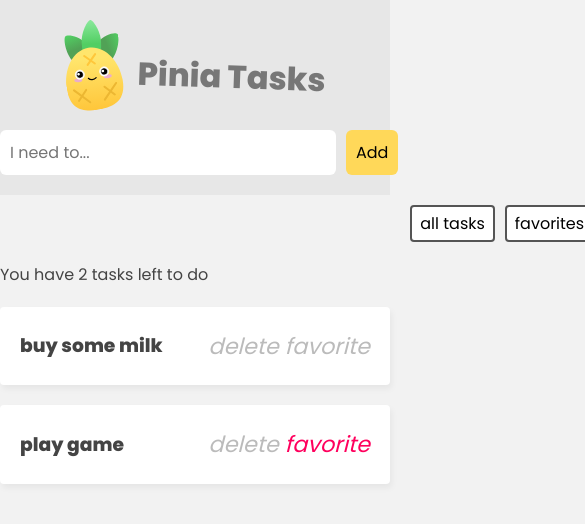
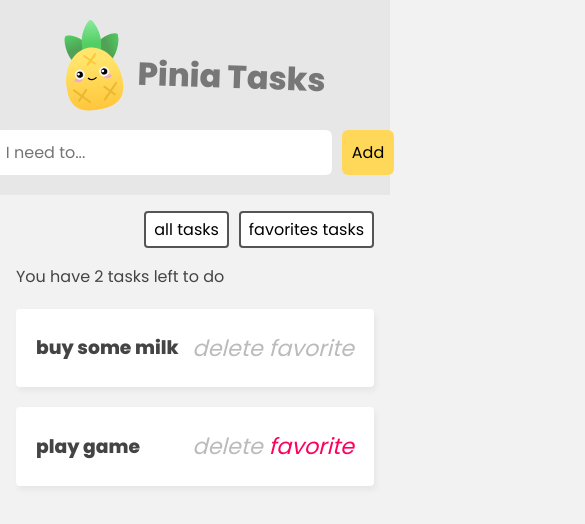
Before and after one commit to Aleroms/pinia-tasks, a Vue app: page / in a window 390 px wide. Shown: the top 524 px of the page, 585 px wide, since content can reach past the window. Built offline with nearby package versions, Linux system fonts and the light colour scheme; the HTML template or start-up script is replaced by a standard one.

Commit message:
added responsiveness to app

```diff
--- a/src/assets/main.css
+++ b/src/assets/main.css
@@ -9,7 +9,6 @@ body * {
   font-family: "Poppins";
 }
 
-/* header */
 header {
   text-align: center;
   background: #e7e7e7;
@@ -30,10 +29,9 @@ header h1 {
   color: #777;
   transform: rotate(2deg);
 }
-
 .filter {
-  width: 640px;
-  margin: 10px auto;
+  min-width: 300px;
+  margin: 1rem;
   text-align: right;
 }
 .filter button {
@@ -49,7 +47,11 @@ header h1 {
 .new-task-form {
   background: #e7e7e7;
   padding: 20px 0;
+  display: flex;
+  align-items: center;
+  justify-content: center;
 }
+
 form {
   max-width: 400px;
   margin: 0 auto;
@@ -73,3 +75,45 @@ form input {
   color: #555;
   font-size: 1em;
 }
+
+.task-list {
+  min-width: 300px;
+  margin: 1rem;
+}
+.task {
+  padding: 6px 20px;
+  background: #fff;
+  margin-top: 20px;
+  border-radius: 4px;
+  box-shadow: 2px 4px 6px rgba(0, 0, 0, 0.05);
+  display: flex;
+  justify-content: space-between;
+  align-items: center;
+}
+.task h3,
+.task .icons {
+  display: inline-block;
+}
+.task .icons {
+  text-align: right;
+}
+.task i {
+  font-size: 1.4em;
+  margin-left: 6px;
+  cursor: pointer;
+  color: #bbb;
+}
+.task i.active {
+  color: #ff005d;
+}
+/* tablet  */
+@media (min-width: 673px) {
+  .task-list {
+    max-width: 640px;
+    margin: 10px auto;
+  }
+  .filter {
+    max-width: 640px;
+    margin: 10px auto;
+  }
+}
--- a/src/components/TaskDetails.vue
+++ b/src/components/TaskDetails.vue
@@ -32,34 +32,5 @@ export default {
 <style>
 /* these were in main.css  */
 /* task list */
-.task-list {
-  max-width: 640px;
-  margin: 20px auto;
-}
-.task {
-  padding: 6px 20px;
-  background: #fff;
-  margin-top: 20px;
-  border-radius: 4px;
-  box-shadow: 2px 4px 6px rgba(0, 0, 0, 0.05);
-  display: flex;
-  justify-content: space-between;
-  align-items: center;
-}
-.task h3,
-.task .icons {
-  display: inline-block;
-}
-.task .icons {
-  text-align: right;
-}
-.task i {
-  font-size: 1.4em;
-  margin-left: 6px;
-  cursor: pointer;
-  color: #bbb;
-}
-.task i.active {
-  color: #ff005d;
-}
+
 </style>
```
